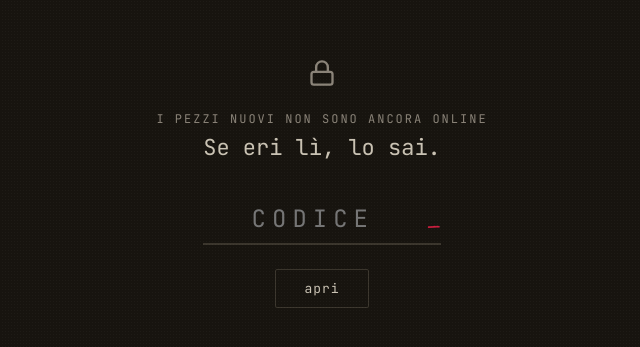
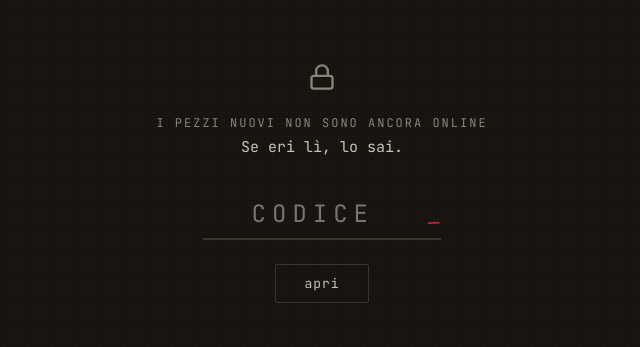
Before and after one commit to LucaToz/tomama, a Next.js app: page / in a window 1280 px wide. Shown: the part 217-564 px from the top of the page, without its empty margins (318-958 px from the left). Built offline with nearby package versions, Linux system fonts and the light colour scheme; a web font is replaced by a local one.

Commit message:
Update Vault.module.css

```diff
--- a/app/components/Vault.module.css
+++ b/app/components/Vault.module.css
@@ -29,7 +29,7 @@
 
 .sub {
   font-family: var(--f-mono);
-  font-size: 22px;
+  font-size: 15px;
   color: #c9c2b3;
   margin: 0 0 40px;
 }
```
